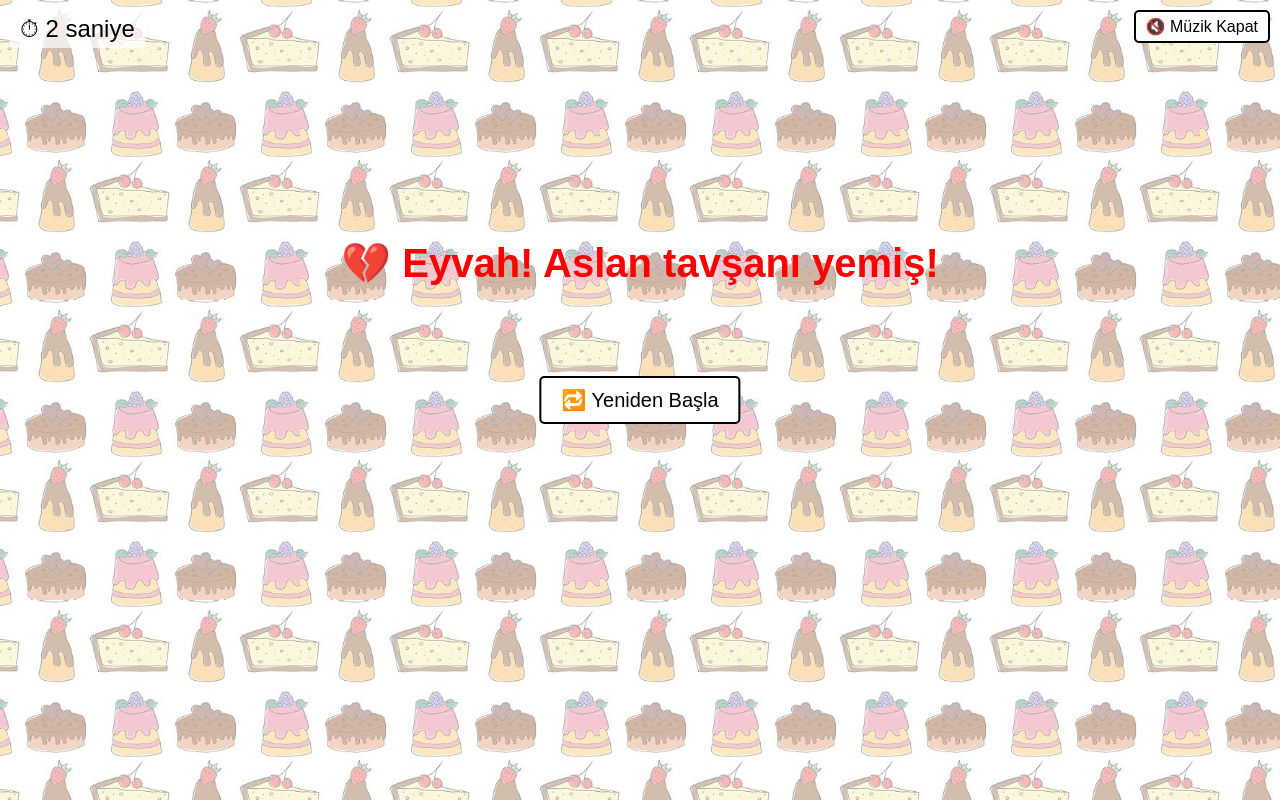
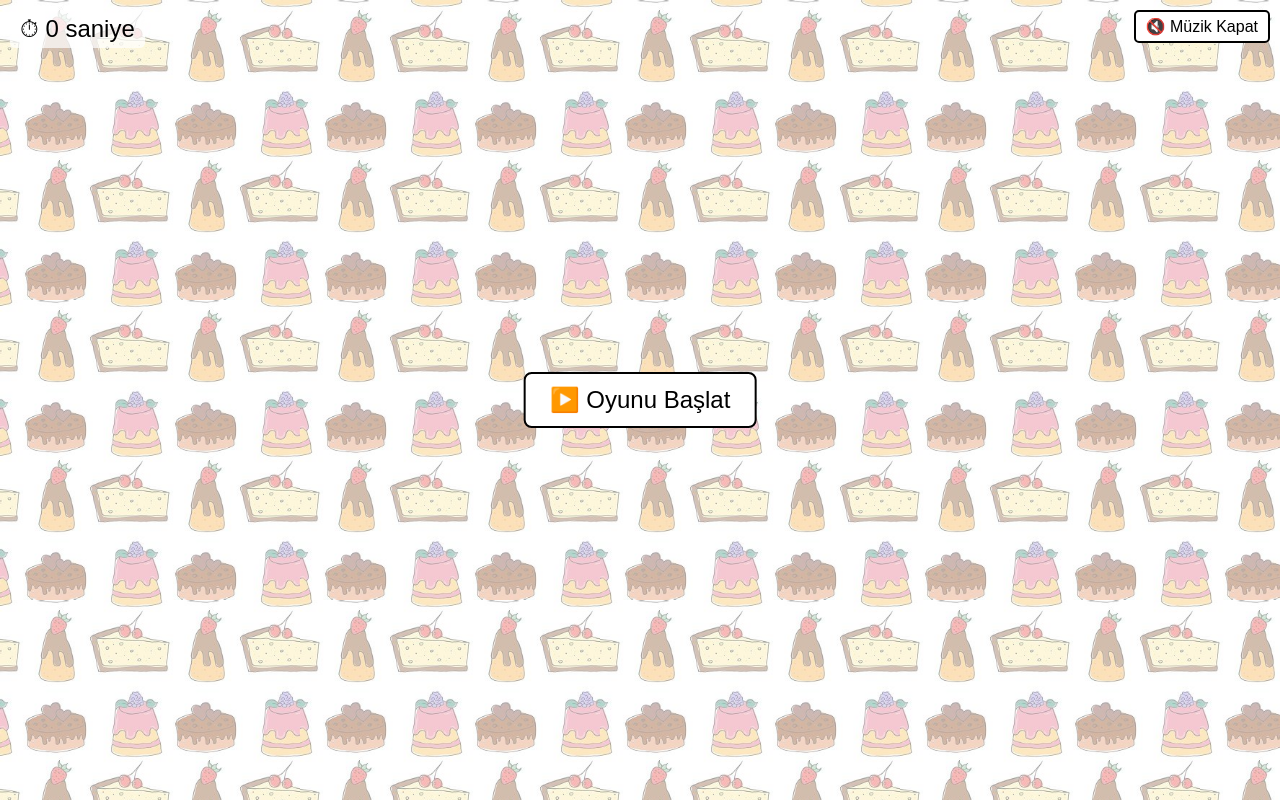
Before and after one commit to muesalmy/aslan-3tavsan, a plain HTML site: page index.html in a window 1280 px wide. Drawn offline with Linux system fonts and the light colour scheme.

Commit message:
Add files via upload

```diff
--- a/index.html
+++ b/index.html
@@ -70,21 +70,37 @@
       border-radius: 5px;
       cursor: pointer;
     }
+
+    #startButton {
+      position: absolute;
+      top: 50%;
+      left: 50%;
+      transform: translate(-50%, -50%);
+      font-size: 24px;
+      padding: 12px 24px;
+      background-color: white;
+      border: 2px solid black;
+      border-radius: 8px;
+      cursor: pointer;
+      z-index: 10;
+    }
   </style>
 </head>
 <body>
 
 <!-- 🎵 Fon müziği -->
-<audio id="bgMusic" src="https://cdn.pixabay.com/download/audio/2022/03/28/audio_c4aa8d06ef.mp3?filename=fun-adventure-113997.mp3" autoplay loop></audio>
+<audio id="bgMusic" src="https://cdn.pixabay.com/download/audio/2022/03/28/audio_c4aa8d06ef.mp3?filename=fun-adventure-113997.mp3"></audio>
 
 <!-- 💋 Öpücük sesi -->
 <audio id="kissSound" src="https://cdn.pixabay.com/download/audio/2022/03/15/audio_b7dc93a5f4.mp3?filename=smooch-1-46162.mp3"></audio>
 
+<!-- 🎮 Oyun Elemanları -->
 <canvas id="gameCanvas"></canvas>
 <div id="gameOverMessage">💔 Eyvah! Aslan tavşanı yemiş!</div>
 <div id="timer">⏱ 0 saniye</div>
 <button id="restartButton">🔁 Yeniden Başla</button>
 <button id="musicToggle">🔇 Müzik Kapat</button>
+<button id="startButton">▶️ Oyunu Başlat</button>
 
 <script>
 const canvas = document.getElementById("gameCanvas");
@@ -96,10 +112,11 @@ const gameOverMessage = document.getElementById("gameOverMessage");
 const timerDisplay = document.getElementById("timer");
 const restartButton = document.getElementById("restartButton");
 const musicToggle = document.getElementById("musicToggle");
+const startButton = document.getElementById("startButton");
 
 canvas.width = window.innerWidth;
 canvas.height = window.innerHeight;
-bgMusic.volume = 0.2; // düşük ses
+bgMusic.volume = 0.2;
 
 let nazli, enes, hearts, isGameOver, startTime, timerInterval;
 
@@ -193,6 +210,13 @@ musicToggle.addEventListener("click", () => {
   }
 });
 
+startButton.addEventListener("click", () => {
+  startButton.style.display = "none";
+  bgMusic.play().catch(() => {});
+  kissSound.play().then(() => kissSound.pause()).catch(() => {});
+  initializeGame();
+});
+
 function gameLoop() {
   if (isGameOver) return;
 
@@ -215,8 +239,6 @@ function gameLoop() {
   drawHearts();
   requestAnimationFrame(gameLoop);
 }
-
-initializeGame();
 </script>
 </body>
 </html>
```
